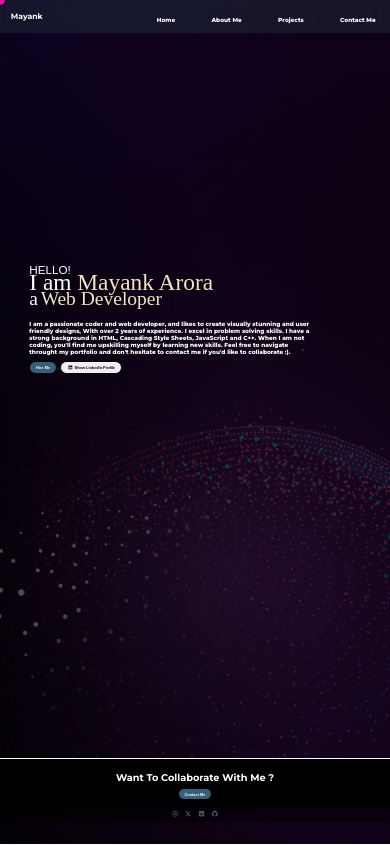
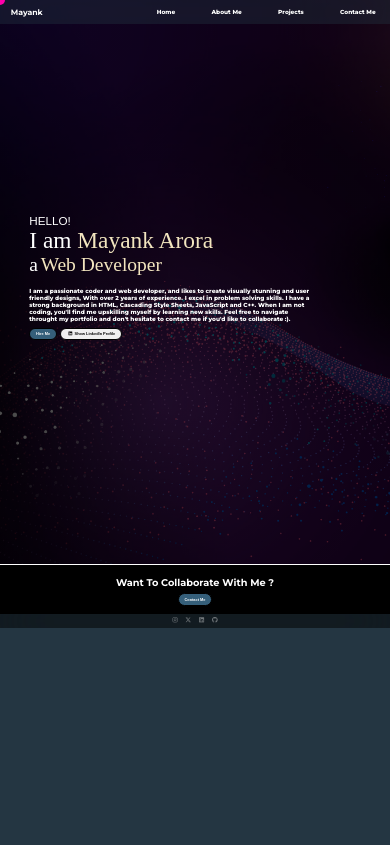
Before and after one commit to MayankA25/Updated_Portfolio, a plain HTML site: page index.html in a window 390 px wide. Drawn offline with nearby package versions, Linux system fonts and the light colour scheme; a web font is replaced by a local one.

Commit message:
footer fixed and made responsive to some extent

```diff
--- a/css/footer.css
+++ b/css/footer.css
@@ -10,6 +10,8 @@ footer{
     display: flex;
     justify-content: center;
     align-items: center;
+
+
 }
 
 footer .footer{
--- a/css/home.css
+++ b/css/home.css
@@ -60,7 +60,7 @@
 }
 body{
     transition: all 0.25s;
-    max-height: 160vh;
+    /* max-height: 160vh; */
     /* animation: changeHeight 2s ease 1s; */
     overflow-x: hidden;
     scroll-behavior: smooth;
@@ -76,7 +76,7 @@ body{
     position: absolute;
     /* background-color: #243642; */
     width: 101vw;
-    height: 100vh;
+    height: 100%;
     border-bottom: 0.3vw solid white;
     /* animation: changeHeight 1s ease; */
 }
@@ -110,6 +110,7 @@ main .intro{
     /* justify-content: space-between; */
     /* align-items: center; */
     /* flex-direction: column; */
+    position: relative;
 }
 main .intro .left{
     height: 80%;
@@ -117,20 +118,23 @@ main .intro .left{
     flex-direction: column;
     justify-content: center;
     margin: 0 0vw;
+    position: absolute;
+    bottom: 12.5%;
     /* align-items: center; */
 }
 main .intro .left h1{
-    margin: -0.8vw 0;
+    /* margin: -0.8vw 0; */
     color: white;
     font-size: 3vw;;
     font-family: "Anton SC", sans-serif;
     font-weight: 400;
     font-style: normal;
+    /* padding: 0.7vw 0; */
 }
 
 main .intro .left h2{
     font-size: 6vw;
-    margin: -1vw 0 -2vw 0;
+    /* margin: -1vw 0 -2vw 0; */
     color: white;
 }
 
--- a/css/navbar.css
+++ b/css/navbar.css
@@ -71,6 +71,9 @@ header nav ul li{
     font-weight: 800;
     position: relative;
     transition: all 0.35s;
+    display: flex;
+    justify-content: center;
+    align-items: center;
 
 }
 /* header nav ul li::after:not(:hover){
--- /dev/null
+++ b/css/responsive.css
@@ -0,0 +1,38 @@
+@media (width < 1300px){
+    .loader{
+        height: 90vh;
+    }
+    main{
+        height: 80vh;
+    }
+}
+
+@media (width < 1000px){
+    .loader{
+        height: 90vh;
+    }
+    main{
+        height: 72vh;
+    }
+}
+
+@media  (width<815px) {
+    .loader{
+        height: 75vh;
+    }
+    main{
+        height: 64vh;
+    }
+}
+
+@media (width < 475px){
+    .loader{
+        height: 70vh;
+    }
+}
+
+@media (width<205px){
+    .loader{
+        height: 68vh;
+    }
+}
--- a/index.html
+++ b/index.html
@@ -10,6 +10,7 @@
     <link rel="stylesheet" href="css/footer.css">
     <link rel="stylesheet" href="css/cursor.css">
     <link href="https://unpkg.com/aos@2.3.1/dist/aos.css" rel="stylesheet">
+    <link rel="stylesheet" href="css/responsive.css">
     <script src="https://unpkg.com/aos@2.3.1/dist/aos.js"></script>
 </head>
 <body>
--- a/js/cursor.js
+++ b/js/cursor.js
@@ -8,10 +8,10 @@ let icons = document.querySelectorAll(".icons i");
 window.addEventListener("mousemove", (e)=>{
     let posX = e.clientX;
     let posY = e.clientY
-    // cursor.style.transition = "all 1s"
-    innerCursor.style.transition = "all 0.06s"
+    cursor.style.transition = "all 0.06s"
+    innerCursor.style.transition = "all 0.7s"
     // outerCursor.style.transition = "all 0.09s"
-    innerCursor.style.transform = `translate(${posX}px, ${posY}px)`
+    cursor.style.transform = `translate(${posX}px, ${posY}px)`
     // outerCursor.style.transform = `translate(${posX}px, ${posY}px)`
 
 })
@@ -51,11 +51,13 @@ mouseEnter(icons)
 window.addEventListener("mousedown", ()=>{
     innerCursor.style.width = "15px"
     innerCursor.style.height = "15px"
+    innerCursor.style.transition = "none";
     innerCursor.style.backgroundColor = "#ff00aa"
 })
 
 window.addEventListener("mouseup", ()=>{
     innerCursor.style.width = "10px";
     innerCursor.style.height = "10px"
+    // innerCursor.style.transition = "all 0.7s"
     innerCursor.style.backgroundColor = "#ff00aa";
 })
```
